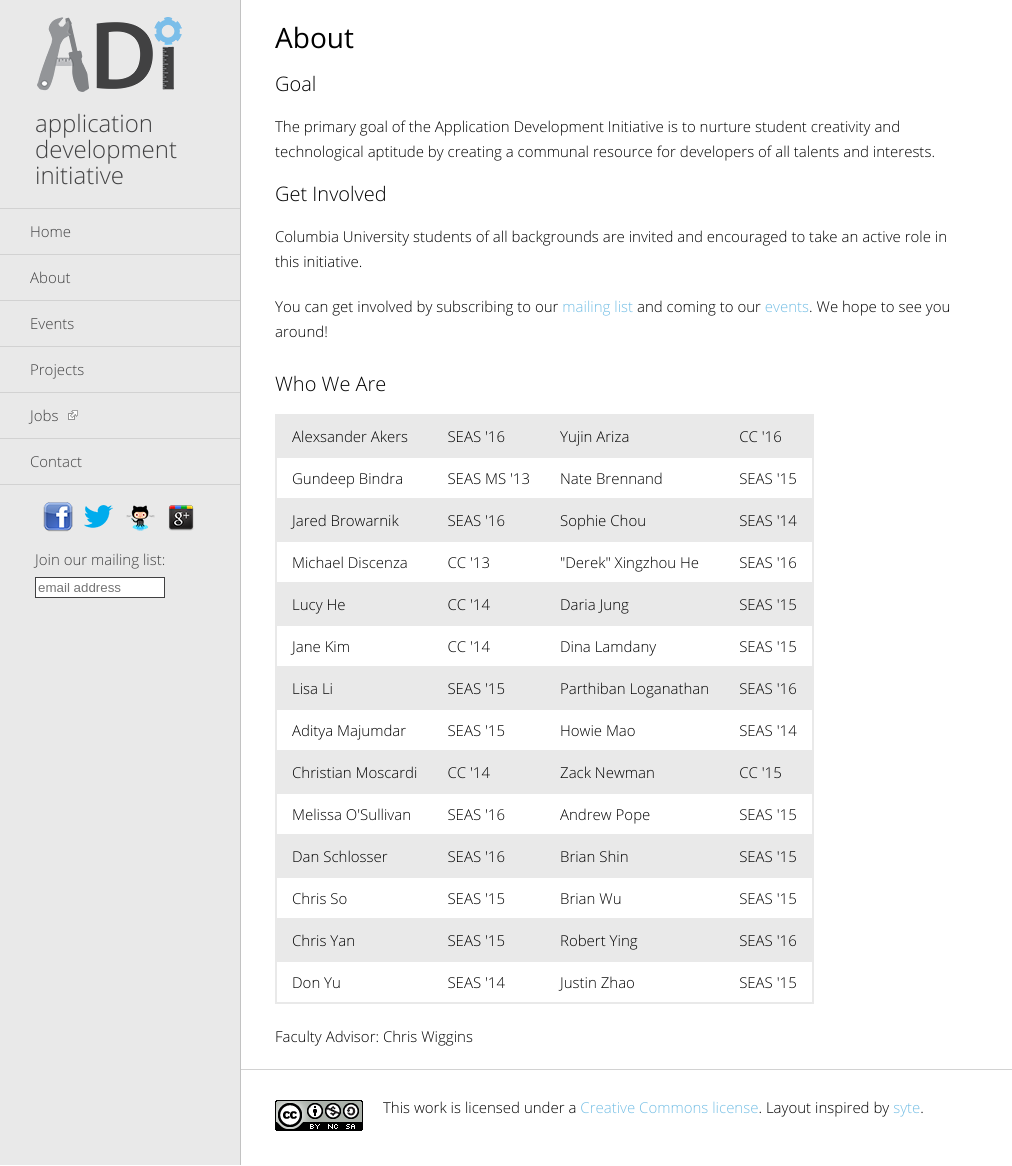
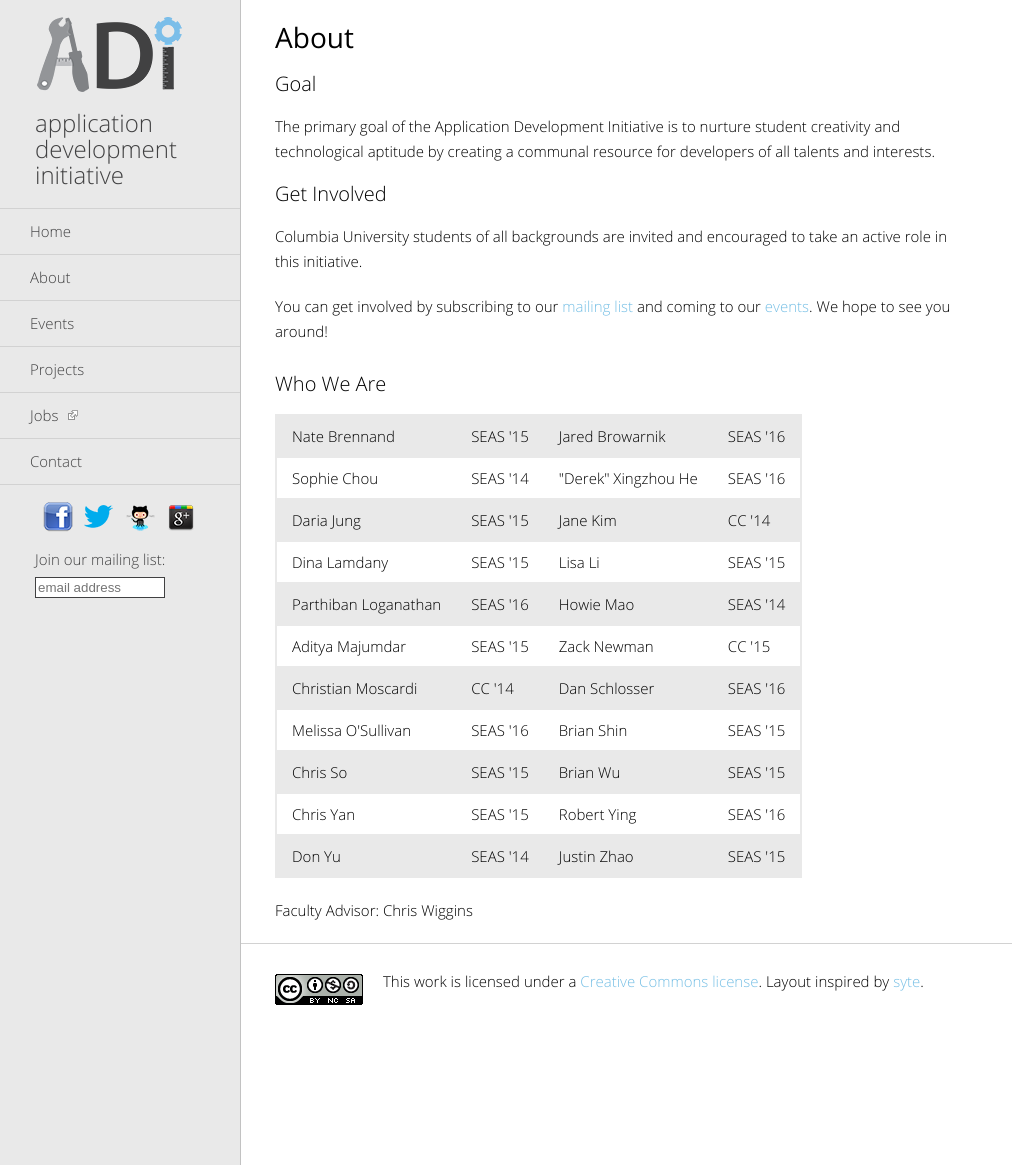
Before and after one commit to adicu/adicu.github.com-dep, a Jekyll site: the page built from about.html, in a window 1280 px wide and 1166 px high. Shown: the whole window, without its empty margins (0-1012 px from the left). Built offline with Jekyll 4.4.1, drawn with Linux system fonts in a browser that asks for light colours; nearby versions of some CDN libraries; comment, search, counter and statistics services are not loaded.

Commit message:
trim board

```diff
--- a/about.html
+++ b/about.html
@@ -20,58 +20,46 @@ title: About
 <h3>Who We Are</h3>
 <table id="eboard-roster">
   <tr class="odd">
-    <td>Alexsander Akers</td> <td>SEAS '16</td>
-    <td>Yujin Ariza</td> <td>CC '16</td>
+    <td>Nate Brennand</td> <td>SEAS '15</td>
+    <td>Jared Browarnik</td> <td>SEAS '16</td>
   </tr>
   <tr class="even">
-    <td>Gundeep Bindra</td> <td>SEAS MS '13</td>
-    <td>Nate Brennand</td> <td>SEAS '15</td>
-  </tr>
-  <tr class="odd">
-    <td>Jared Browarnik</td> <td>SEAS '16</td>
     <td>Sophie Chou</td> <td>SEAS '14</td>
-  </tr>
-  <tr class="even">
-    <td>Michael Discenza</td> <td>CC '13</td>
     <td>"Derek" Xingzhou He</td> <td>SEAS '16</td>
   </tr>
   <tr class="odd">
-    <td>Lucy He</td> <td>CC '14</td>
     <td>Daria Jung</td> <td>SEAS '15</td>
+    <td>Jane Kim</td> <td>CC '14</td>
   </tr>
   <tr class="even">
-    <td>Jane Kim</td> <td>CC '14</td>
     <td>Dina Lamdany</td> <td>SEAS '15</td>
+    <td>Lisa Li</td> <td>SEAS '15</td>
   </tr>
   <tr class="odd">
-    <td>Lisa Li</td> <td>SEAS '15</td>
     <td>Parthiban Loganathan</td> <td>SEAS '16</td>
+    <td>Howie Mao</td> <td>SEAS '14</td>
   </tr>
   <tr class="even">
     <td>Aditya Majumdar</td> <td>SEAS '15</td>
-    <td>Howie Mao</td> <td>SEAS '14</td>
+    <td>Zack Newman</td> <td>CC '15</td>
   </tr>
   <tr class="odd">
     <td>Christian Moscardi</td> <td>CC '14</td>
-    <td>Zack Newman</td> <td>CC '15</td>
+    <td>Dan Schlosser</td> <td>SEAS '16</td>
   </tr>
   <tr class="even">
     <td>Melissa O'Sullivan</td> <td>SEAS '16</td>
-    <td>Andrew Pope</td> <td>SEAS '15</td>
+    <td>Brian Shin</td> <td>SEAS '15</td>
   </tr>
   <tr class="odd">
-    <td>Dan Schlosser</td> <td>SEAS '16</td>
-    <td>Brian Shin</td> <td>SEAS '15</td>
-  </tr>
-  <tr class="even">
     <td>Chris So</td> <td>SEAS '15</td>
     <td>Brian Wu</td> <td>SEAS '15</td>
   </tr>
-  <tr class="odd">
+  <tr class="even">
     <td>Chris Yan</td> <td>SEAS '15</td>
     <td>Robert Ying</td> <td>SEAS '16</td>
   </tr>
-  <tr class="even">
+  <tr class="odd">
     <td>Don Yu</td> <td>SEAS '14</td>
     <td>Justin Zhao</td> <td>SEAS '15</td>
   </tr>
```
